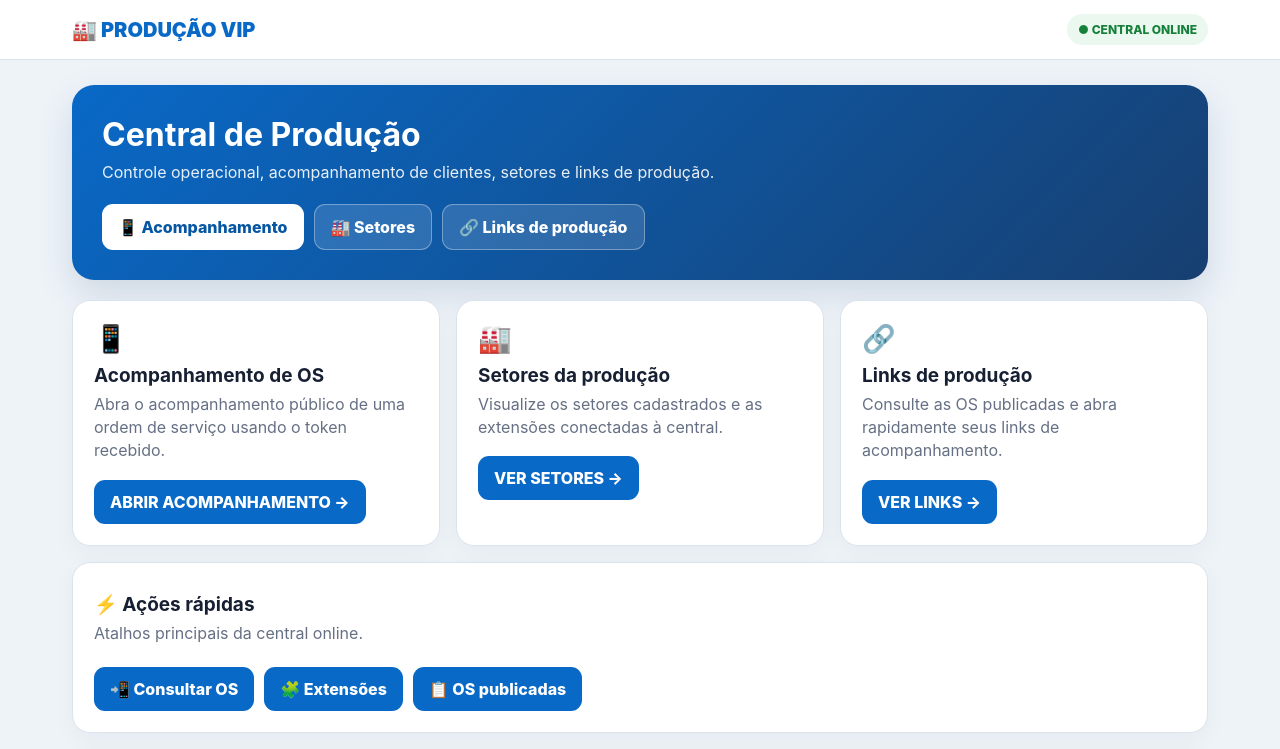
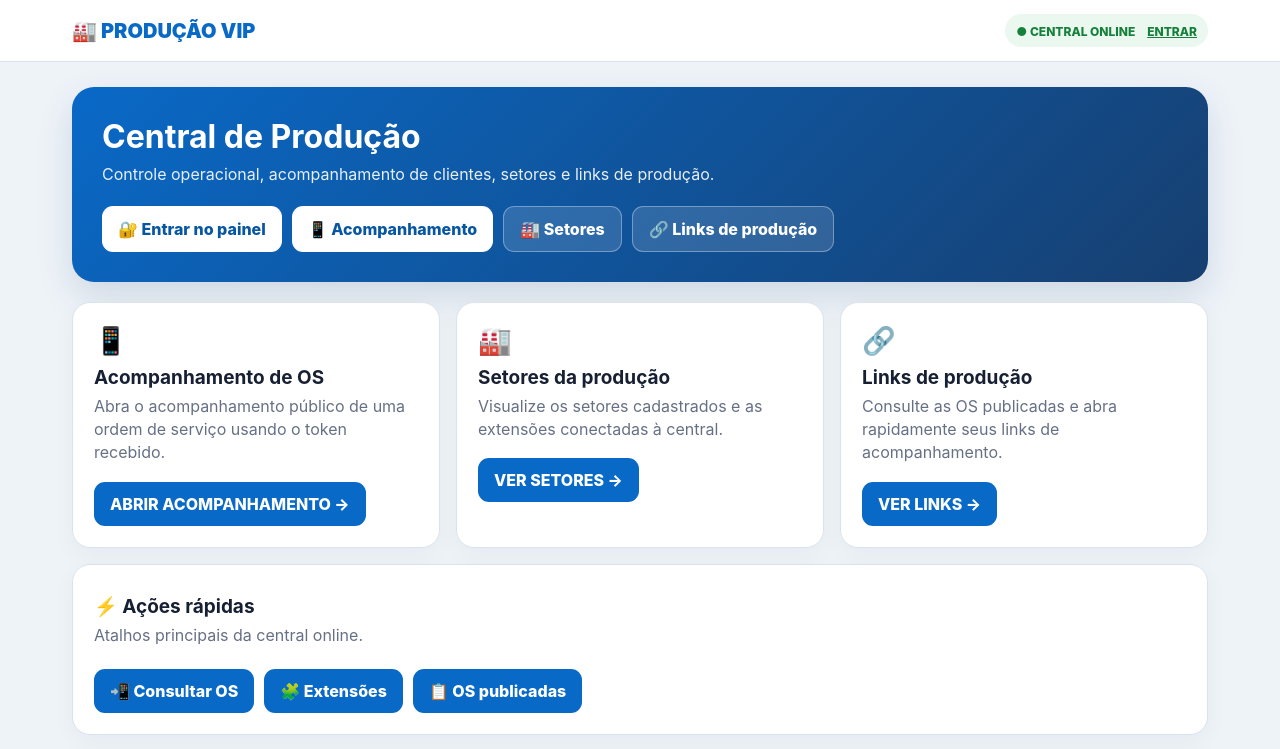
Before and after one commit to walansanches71-creator/sanches-, a plain HTML site: page index.html in a window 1280 px wide. Shown: the top 749 px of the page. Drawn offline with Linux system fonts and the light colour scheme.

Commit message:
Adicionar acesso ao painel Produção VIP

```diff
--- a/index.html
+++ b/index.html
@@ -10,13 +10,13 @@
 </style>
 </head>
 <body>
-<header class="top"><nav class="nav"><div class="brand">🏭 PRODUÇÃO VIP</div><div class="live">● CENTRAL ONLINE</div></nav></header>
+<header class="top"><nav class="nav"><div class="brand">🏭 PRODUÇÃO VIP</div><div class="live">● CENTRAL ONLINE　<a style="color:inherit" href="login.html">ENTRAR</a></div></nav></header>
 <main class="wrap">
 <section class="hero">
 <h1>Central de Produção</h1>
 <p>Controle operacional, acompanhamento de clientes, setores e links de produção.</p>
 <div class="actions">
-<a class="btn primary" href="acompanhamento.html">📱 Acompanhamento</a>
+<a class="btn primary" href="login.html">🔐 Entrar no painel</a><a class="btn primary" href="acompanhamento.html">📱 Acompanhamento</a>
 <a class="btn secondary" href="setores.html?origem=central">🏭 Setores</a>
 <a class="btn secondary" href="links.html?origem=central">🔗 Links de produção</a>
 </div>
```
